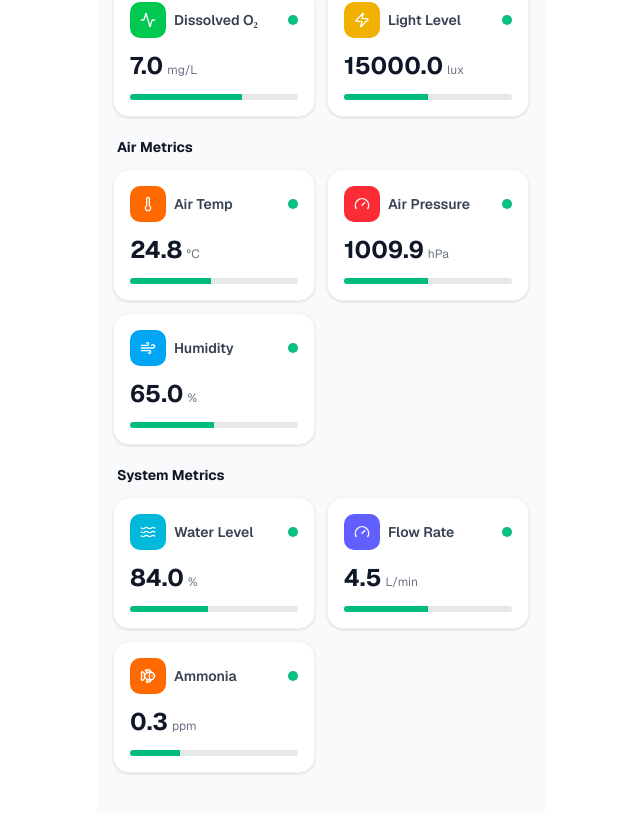
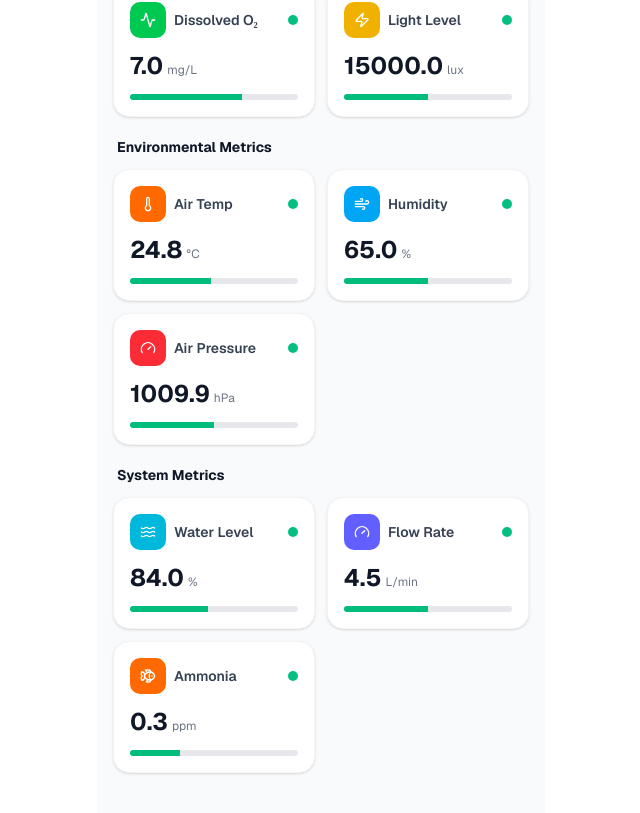
Before and after one commit to kitkato3/GrowUp_FrontEnd, a Next.js app: page /dashboard in a window 1280 px wide. Shown: the part 1098-1911 px from the top of the page, without its empty margins (319-959 px from the left). Built offline with nearby package versions, Linux system fonts and the light colour scheme.

Commit message:
added airtemp and pressure2

```diff
--- a/app/(routes)/dashboard/page.tsx
+++ b/app/(routes)/dashboard/page.tsx
@@ -341,6 +341,7 @@ export default function Dashboard() {
           </div>
         </div>
 
+        {/* REVISED: Water-only Critical Metrics */}
         <div>
           <h2 className="text-sm font-bold text-gray-900 mb-3 px-1">Critical Water Metrics</h2>
           <div className="grid grid-cols-2 gap-3">
@@ -351,18 +352,17 @@ export default function Dashboard() {
           </div>
         </div>
 
-        {/* NEW AIR METRICS SECTION */}
+        {/* NEW: Environmental Metrics (Air Temp, Pressure, Humidity) */}
         <div>
-          <h2 className="text-sm font-bold text-gray-900 mb-3 px-1">Air Metrics</h2>
+          <h2 className="text-sm font-bold text-gray-900 mb-3 px-1">Environmental Metrics</h2>
           <div className="grid grid-cols-2 gap-3">
             <SensorCard icon={Thermometer} title="Air Temp" value={sensorData.airTemp} unit="°C" min={20} max={30} color="bg-orange-500" />
+            <SensorCard icon={Wind} title="Humidity" value={sensorData.humidity} unit="%" min={50} max={80} color="bg-sky-500" />
             <SensorCard icon={Gauge} title="Air Pressure" value={sensorData.airPressure} unit="hPa" min={990} max={1030} color="bg-red-500" />
-            {/* Humidity moved here for better grouping */}
-            <SensorCard icon={Wind} title="Humidity" value={sensorData.humidity} unit="%" min={50} max={80} color="bg-sky-500" />
           </div>
         </div>
-        {/* END NEW AIR METRICS SECTION */}
 
+        {/* REVISED: System Metrics (Water Level, Flow, Ammonia) */}
         <div>
           <h2 className="text-sm font-bold text-gray-900 mb-3 px-1">System Metrics</h2>
           <div className="grid grid-cols-2 gap-3">
```
